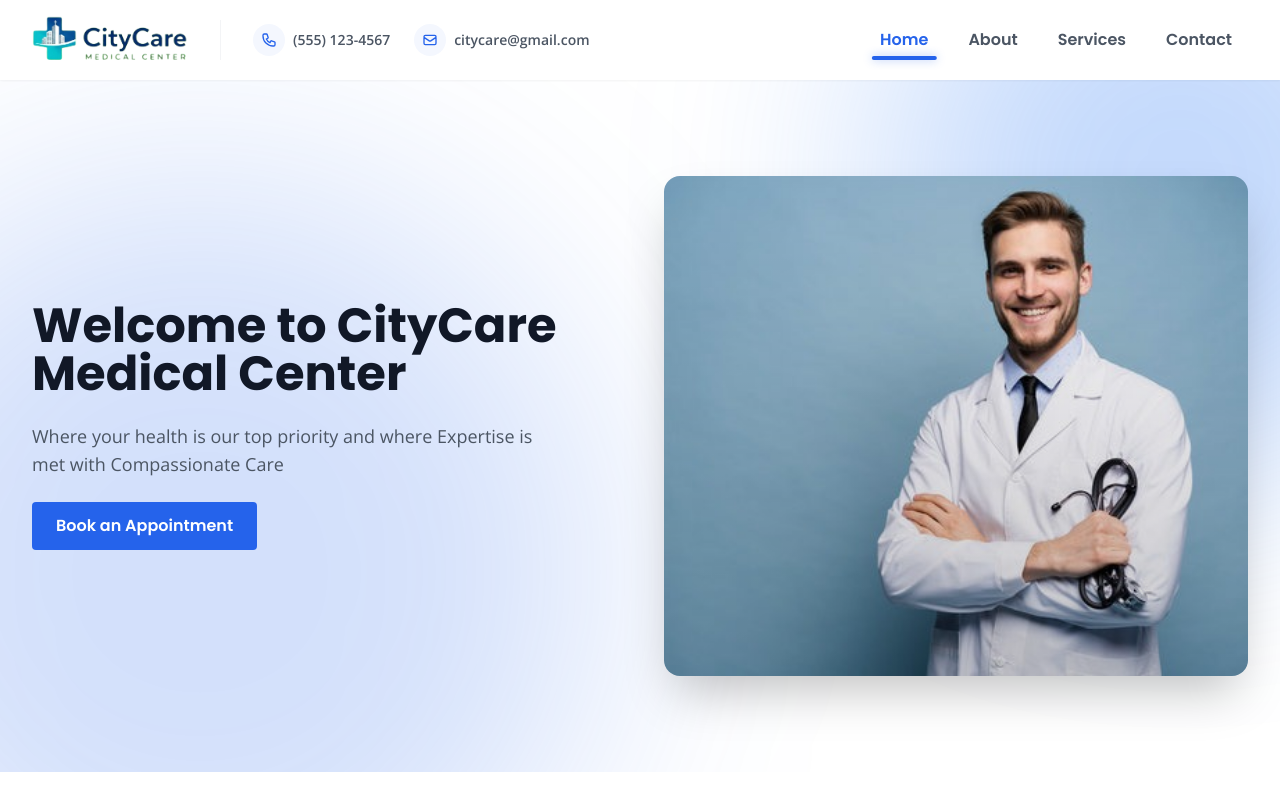
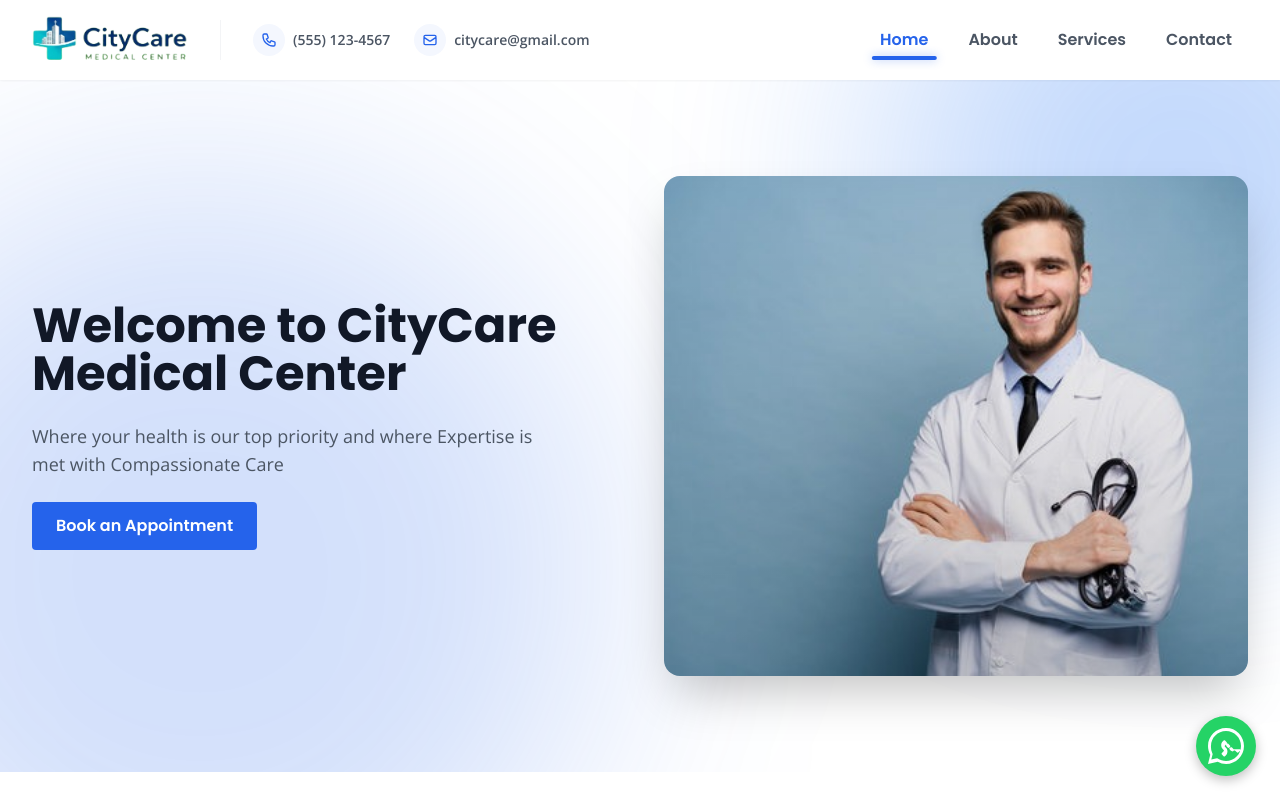
Before and after one commit to Dzyu-cyber/clinic-website, a React (Vite) app: page / in a window 1280 px wide. Shown: the top 800 px of the page. Built offline with nearby package versions, Linux system fonts and the light colour scheme.

Commit message:
Add floating WhatsApp widget for contact

```diff
--- a/src/App.jsx
+++ b/src/App.jsx
@@ -172,6 +172,19 @@ const Layout = ({ children, setPage, currentPage }) => {
           &copy; {new Date().getFullYear()} CityCare. All rights reserved.
         </div>
       </footer>
+
+      {/* WhatsApp Floating Widget */}
+      <a
+        href="https://wa.me/9553722793?text=Hello%20Im%20Danish%20%F0%9F%98%8A"
+        target="_blank"
+        rel="noopener noreferrer"
+        className="fixed bottom-6 right-6 w-[60px] h-[60px] z-[1000] flex justify-center items-center rounded-full bg-[#25D366] shadow-[0_4px_12px_rgba(0,0,0,0.25)] transition-all duration-200 hover:scale-110 hover:shadow-[0_6px_18px_rgba(0,0,0,0.3)]"
+        aria-label="Chat with us on WhatsApp"
+      >
+        <svg viewBox="0 0 24 24" fill="white" className="w-[60%] h-[60%]">
+          <path d="M20.52 3.48A11.86 11.86 0 0012 0C5.37 0 0 5.37 0 12c0 2.12.55 4.09 1.51 5.82L0 24l6.49-1.51A11.86 11.86 0 0012 24c6.63 0 12-5.37 12-12 0-3.19-1.24-6.19-3.48-8.52zM12 22c-2.05 0-3.96-.6-5.55-1.64l-.39-.24-3.86.9.92-3.77-.25-.39A9.978 9.978 0 012 12C2 6.48 6.48 2 12 2s10 4.48 10 10-4.48 10-10 10zm5.09-7.91l-1.09-1.09c-.15-.15-.34-.22-.53-.22s-.38.08-.53.22l-.36.36c-.08.08-.2.12-.32.1-.23-.03-.51-.12-.78-.25-.26-.13-.49-.31-.7-.53-.21-.21-.39-.44-.53-.7-.13-.27-.22-.55-.25-.78-.02-.12.02-.24.1-.32l.36-.36c.14-.14.22-.34.22-.53s-.08-.38-.22-.53l-1.09-1.09c-.15-.15-.34-.22-.53-.22-.14 0-.27.05-.38.14l-.54.54c-.7.7-1.13 1.64-1.13 2.65 0 1.01.43 1.95 1.13 2.65l.54.54c.09.11.14.24.14.38 0 .19-.08.38-.22.53l-1.09 1.09c-.15.15-.22.34-.22.53 0 .19.08.38.22.53l1.09 1.09c.15.15.34.22.53.22.14 0 .27-.05.38-.14l.54-.54c.7-.7 1.13-1.64 1.13-2.65 0-1.01-.43-1.95-1.13-2.65l-.54-.54c-.09-.11-.14-.24-.14-.38 0-.19.08-.38.22-.53l1.09-1.09c.15-.15.34-.22.53-.22.19 0 .38.08.53.22l1.09 1.09c.15.15.22.34.22.53s-.08.38-.22.53l-.36.36c-.08.08-.12.2-.1.32.03.23.12.51.25.78.13.26.31.49.53.7.21.21.44.39.7.53.27.13.55.22.78.25.12.02.24-.02.32-.1l.36-.36c.14-.14.34-.22.53-.22s.38.08.53.22l1.09 1.09c.15.15.34.22.53.22.19 0 .38-.08.53-.22l1.09-1.09c.15-.15.22-.34.22-.53s-.08-.38-.22-.53z"/>
+        </svg>
+      </a>
     </div>
   );
 };
```
